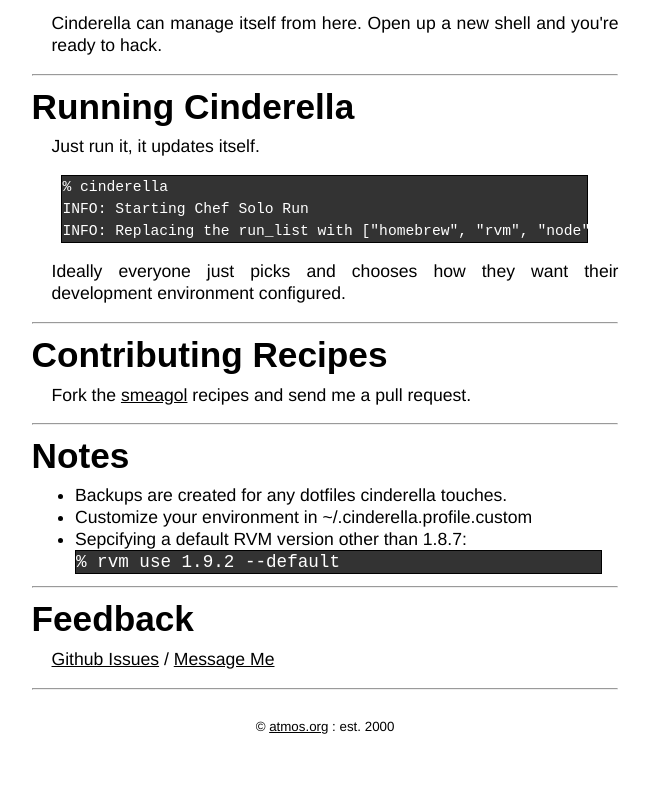
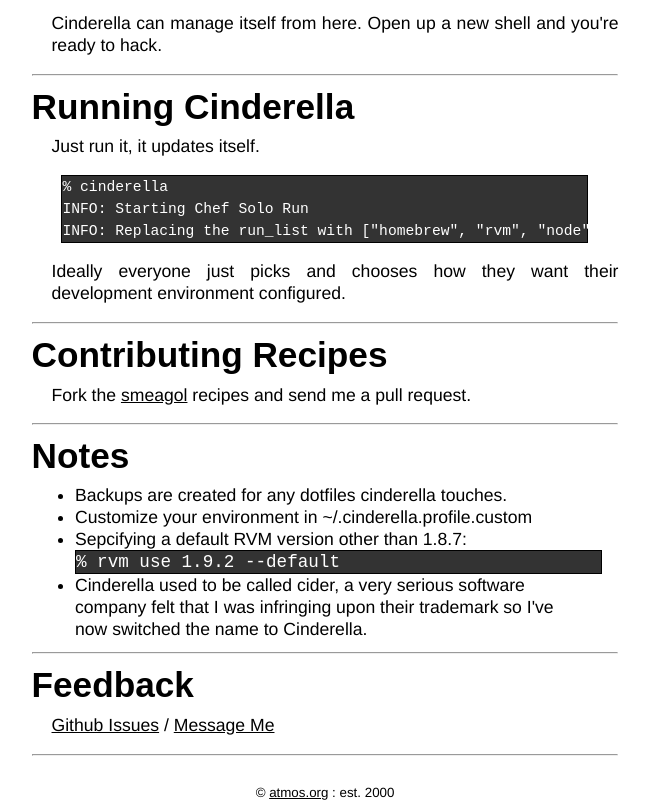
Before and after one commit to atmos/cinderella, a plain HTML site: page intro.html in a window 1280 px wide. Shown: the part 825-1625 px from the top of the page, without its empty margins (315-964 px from the left). Before the commit the page ends 1559 px from the top, so only its background shows below. Drawn offline with nearby package versions, Linux system fonts and the light colour scheme.

Commit message:
note on the rename

```diff
--- a/intro.html
+++ b/intro.html
@@ -109,6 +109,7 @@ INFO: Replacing the run_list with ["homebrew", "rvm", "node"] from JSON</pre>
           <li>Backups are created for any dotfiles cinderella touches.</li>
           <li>Customize your environment in ~/.cinderella.profile.custom</li>
           <li>Sepcifying a default RVM version other than 1.8.7: <pre class="terminal">% rvm use 1.9.2 --default</pre></li>
+          <li>Cinderella used to be called cider, a very serious software company felt that I was infringing upon their trademark so I've now switched the name to Cinderella.</li>
         </ul>
         <hr />
         <h2>Feedback</h2>
```
